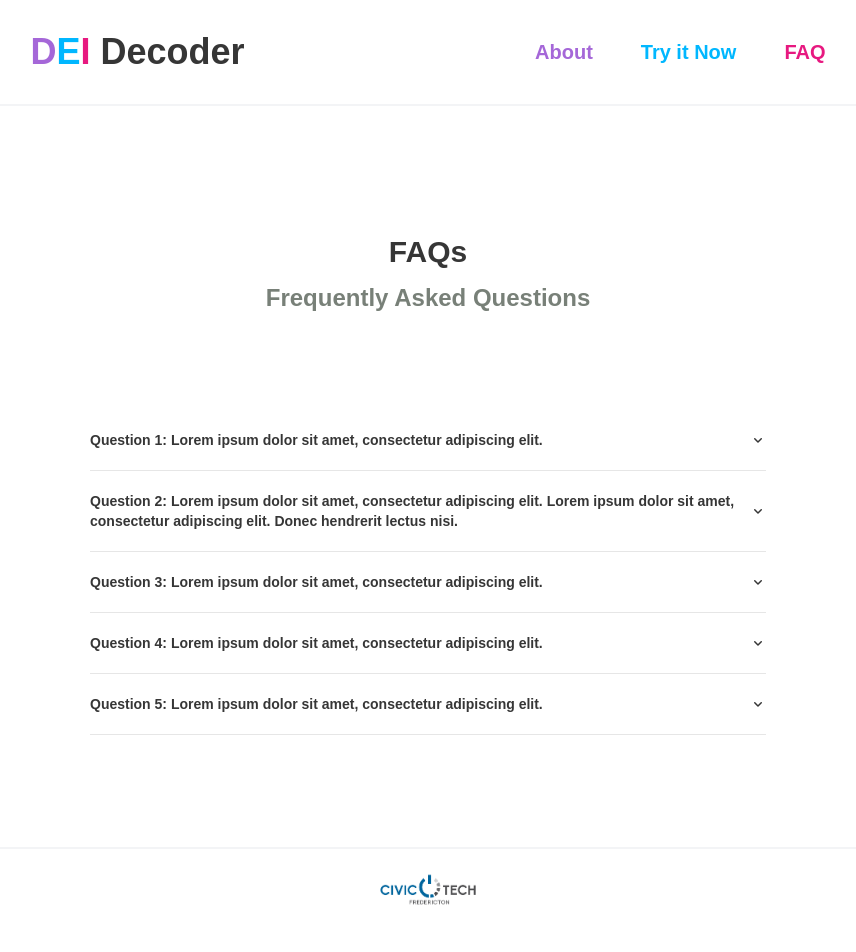
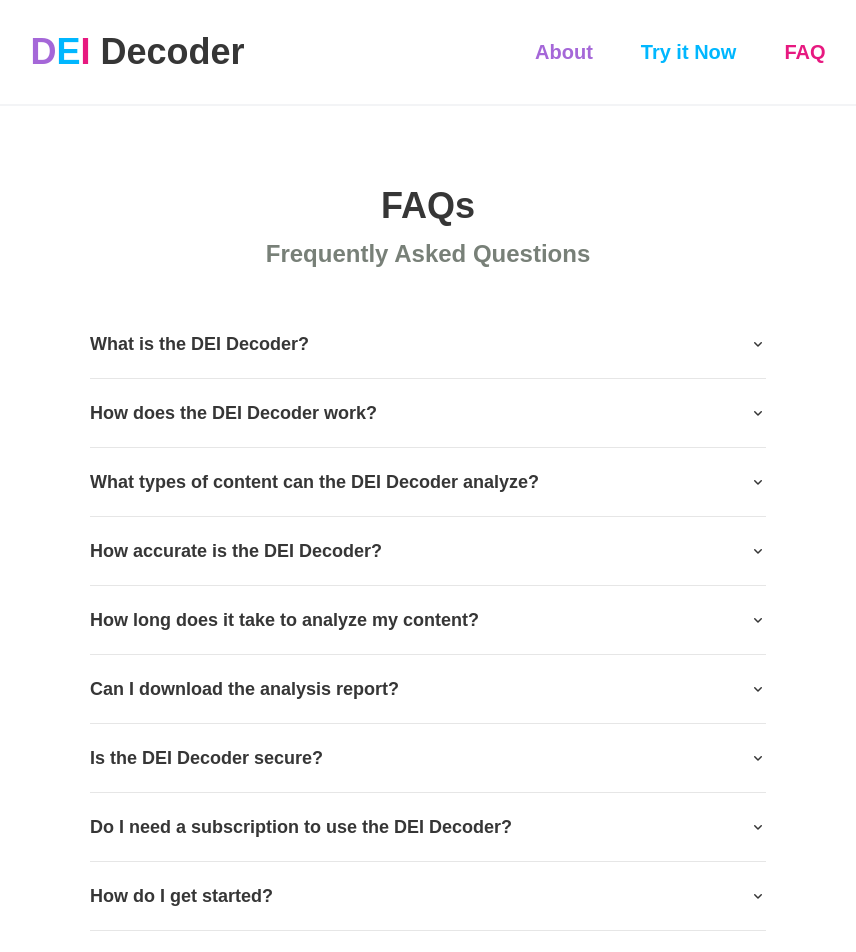
Before and after one commit to CivicTechFredericton/dei-decoder, a Next.js app: page /faq in a window 1280 px wide. Shown: the top 952 px of the page, without its empty margins (212-1068 px from the left). Before the commit the page ends 930 px from the top, so only its background shows below. Built offline with nearby package versions, Linux system fonts and the light colour scheme.

Commit message:
adding faq questions, improving text readability

```diff
--- a/src/app/about/page.tsx
+++ b/src/app/about/page.tsx
@@ -3,17 +3,19 @@ import Layout from "../components/Layout";
 
 export default function About() {
   return (
+
     <Layout>
-      {/* need to find a better way than h-[calc(100vh-_106px)] trying to get it so the copyright is visible after the first scroll */}
-      <main className="min-h-screen flex items-center justify-center p-10">
-        <div className="w-full max-w-[567px] flex flex-col justify-center text-main-color text-justify pr-10 md:pr-28 border-r-2">
-          <h1 className="text-2xl font-semibold mb-7">About this tool</h1>
+      <main className=" min-h-[calc(100vh-_106px)] flex text-center pt-20 justify-center pb-28">
+        <div className = "flex flex-col  w-[676px] items-center">
+          <h1 className="text-4xl font-extrabold text-main-color mb-10">About this tool</h1>
+
+          <div className="w-full max-w-[676px] flex flex-col justify-center text-main-color text-justify px-20  border-r-2 text-lg">
             <p className="mb-5">
               At DEI Decoder, we believe that every organization has the potential
               to foster diversity, equity, and inclusion (DEI) through clear and
               thoughtful communication. However, unconscious bias and outdated
               language can undermine your efforts, creating barriers to true
-            inclusivity. That’s where we come in.
+              inclusivity. <strong>That’s where we come in.</strong>
             </p>
             <p className="mb-5">
               Our innovative platform analyzes your content—whether it’s a job
@@ -31,6 +33,8 @@ export default function About() {
               representation.
             </p>
         </div>
+
+        </div>
       </main>
     </Layout>
   );
--- a/src/app/components/FaqAccordion.tsx
+++ b/src/app/components/FaqAccordion.tsx
@@ -41,7 +41,7 @@ function toggleAccordion(index: number) {
 const FaqAccordion = ({index, question, answer}: {index: number, question: string, answer: string}) => {
   return (
     <>
-        <button onClick={() => toggleAccordion(index)} className="w-full flex justify-between items-center py-5 text-main-color text-left text-sm font-bold">
+        <button onClick={() => toggleAccordion(index)} className="w-full flex justify-between items-center py-5 text-main-color text-left text-lg font-bold">
             <span>{question}</span>
             <span id={`icon-${index}`} className="text-main-color transition-transform duration-300">
             <svg xmlns="http://www.w3.org/2000/svg" viewBox="0 0 16 16" fill="currentColor" className="w-4 h-4">
@@ -52,7 +52,7 @@ const FaqAccordion = ({index, question, answer}: {index: number, question: strin
 
         <div>
             <div id={`content-${index}`} className="max-h-0 overflow-hidden transition-all duration-300 ease-in-out border-b border-b-[#808080] border-opacity-20">
-                <div className="p-3 text-sm text-main-color bg-accordion-bg-color bg-opacity-85 text-left rounded-b-xl">
+                <div className="p-3 text-base text-main-color bg-accordion-bg-color bg-opacity-85 text-left rounded-b-xl">
                 {answer}
                 </div>
             </div>
--- a/src/app/faq/page.tsx
+++ b/src/app/faq/page.tsx
@@ -5,50 +5,90 @@ import FaqAccordion from "../components/FaqAccordion";
 export default function Faq() {
   return (
     <Layout>
-      <main className=" min-h-[calc(100vh-_106px)] flex text-center pt-32 justify-center pb-28">
+      <main className=" min-h-[calc(100vh-_106px)] flex text-center pt-20 justify-center pb-28">
         <div className = "flex flex-col  w-[676px]">
-          <h1 className="text-3xl font-extrabold text-main-color mb-3">FAQs</h1>
-          <p className="text-2xl font-semibold text-sub-color mb-24">Frequently Asked Questions</p>
+          <h1 className="text-4xl font-extrabold text-main-color mb-3">FAQs</h1>
+          <p className="text-2xl font-semibold text-sub-color mb-10">Frequently Asked Questions</p>
 
           <FaqAccordion
             index={1}
-            question="Question 1: Lorem ipsum dolor sit amet, consectetur adipiscing elit."
-            answer="Lorem ipsum dolor sit amet, consectetur adipiscing elit. Donec hendrerit lectus nisi.
-                  Pellentesque vel metus a ex finibus consectetur eu id metus. Nam sed ipsum quis mi molestie sollicitudin a vel ipsum.
-                  Sed in malesuada velit. Phasellus sed vulputate quam. Donec in ligula ac diam bibendum maximus a at velit.
-                  Vestibulum in est vel massa hendrerit pharetra. Duis egestas enim ligula, in euismod velit dictum in. Etiam auctor aliquam nulla ac faucibus. Nullam vel venenatis justo. Proin sit amet nulla nulla. Etiam."
+            question="What is the DEI Decoder?"
+            answer="
+              The DEI Decoder is a powerful tool that analyzes your content—such as job postings,
+              emails, or public communications—for Diversity, Equity, and Inclusion (DEI) compliance.
+              It identifies bias and suggests actionable recommendations to help you create more inclusive content."
           />
 
           <FaqAccordion
             index={2}
-            question="Question 2: Lorem ipsum dolor sit amet, consectetur adipiscing elit. Lorem ipsum dolor sit amet, consectetur adipiscing elit. Donec hendrerit lectus nisi."
-            answer="Lorem ipsum dolor sit amet, consectetur adipiscing elit. Donec hendrerit lectus nisi.
-                  Pellentesque vel metus a ex finibus consectetur eu id metus. Nam sed ipsum quis mi molestie sollicitudin a vel ipsum.
-                  Sed in malesuada velit. Phasellus sed vulputate quam. Donec in ligula ac diam bibendum maximus a at velit."
+            question="How does the DEI Decoder work?"
+            answer="
+              The DEI Decoder uses advanced algorithms based on DEI best practices.
+              Simply upload or input your content, and within seconds, it scans for bias,
+              highlights problematic language, and provides recommendations for improvement."
           />
 
           <FaqAccordion
             index={3}
-            question="Question 3: Lorem ipsum dolor sit amet, consectetur adipiscing elit."
-            answer="Lorem ipsum dolor sit amet, consectetur adipiscing elit. Donec hendrerit lectus nisi."
+            question="What types of content can the DEI Decoder analyze?"
+            answer="
+              The DEI Decoder can analyze a wide range of written content, including job postings,
+              internal communications, public statements, marketing materials, and more."
           />
 
           <FaqAccordion
             index={4}
-            question="Question 4: Lorem ipsum dolor sit amet, consectetur adipiscing elit."
-            answer="Lorem ipsum dolor sit amet, consectetur adipiscing elit. Donec hendrerit lectus nisi.
-                  Pellentesque vel metus a ex finibus consectetur eu id metus. Nam sed ipsum quis mi molestie sollicitudin a vel ipsum.
-                  Sed in malesuada velit. Phasellus sed vulputate quam. Donec in ligula ac diam bibendum maximus a at velit.
-                  Vestibulum in est vel massa hendrerit pharetra. Duis egestas enim ligula, in euismod velit dictum in. Etiam auctor aliquam nulla ac faucibus. Nullam vel venenatis justo. Proin sit amet nulla nulla. Etiam."
+            question="How accurate is the DEI Decoder?"
+            answer="
+              Our tool is built on DEI research and continuously updated with the latest best practices.
+              While no tool can replace human judgment, the DEI Decoder offers highly accurate results to help guide your content towards inclusivity."
           />
 
           <FaqAccordion
             index={5}
-            question="Question 5: Lorem ipsum dolor sit amet, consectetur adipiscing elit."
-            answer="Lorem ipsum dolor sit amet, consectetur adipiscing elit. Donec hendrerit lectus nisi.
-                  Pellentesque vel metus a ex finibus consectetur eu id metus. Nam sed ipsum quis mi molestie sollicitudin a vel ipsum.
-                  Sed in malesuada velit. Phasellus sed vulputate quam. Donec in ligula ac diam bibendum maximus a at velit.
-                  Vestibulum in est vel massa hendrerit pharetra. Duis egestas enim ligula, in euismod velit dictum in. Etiam auctor aliquam nulla ac faucibus. Nullam vel venenatis justo. Proin sit amet nulla nulla. Etiam."
+            question="How long does it take to analyze my content?"
+            answer="
+              Analysis happens in real-time. Within seconds of submitting your content,
+              you’ll receive a detailed report highlighting gaps and providing suggestions for improvement."
+          />
+
+          <FaqAccordion
+            index={6}
+            question="Can I download the analysis report?"
+            answer="
+              Yes, you can download a comprehensive DEI report for your content,
+              which includes flagged issues, suggestions, and the overall DEI score."
+          />
+
+          <FaqAccordion
+            index={7}
+            question="Is the DEI Decoder secure?"
+            answer="
+              Absolutely. We prioritize the security and privacy of our users.
+              All data uploaded to the DEI Decoder is encrypted and handled in compliance with industry security standards."
+          />
+
+          <FaqAccordion
+            index={8}
+            question="Do I need a subscription to use the DEI Decoder?"
+            answer="
+              The DEI Decoder offers both free and premium plans.
+              You can try basic features for free or subscribe to one of our premium plans to access advanced DEI analysis and detailed reporting."
+          />
+
+          <FaqAccordion
+            index={9}
+            question="How do I get started?"
+            answer="
+              It’s easy! Click on ”Get Started” on our homepage, create an account,
+              and begin analyzing your content right away."
+          />
+
+          <FaqAccordion
+            index={10}
+            question="Can I use the DEI Decoder for ongoing content reviews?"
+            answer="
+              Yes, many of our users integrate the DEI Decoder into their regular workflows to continuously review content for DEI compliance."
           />
         </div>
       </main>
```
Lines whose indentation alone changed are shown as unchanged.
